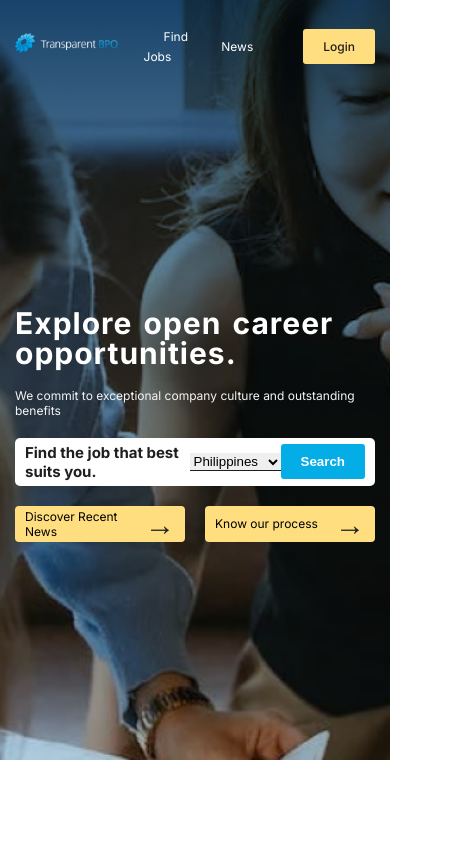
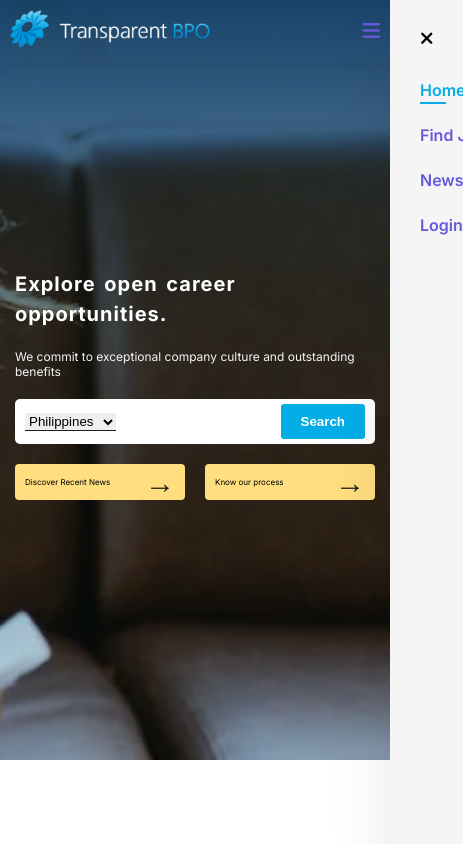
Before and after one commit to anikmondol/Job-Portal-JS, a plain HTML site: page index.html in a window 390 px wide. Shown: the top 844 px of the page, 463 px wide, since content can reach past the window. Drawn offline with nearby package versions, Linux system fonts and the light colour scheme.

Commit message:
Job-Portal all device  responsive done  desing done

```diff
--- a/css/index.css
+++ b/css/index.css
@@ -9,6 +9,7 @@
     --color-withe-1: #ffffff;
     --color-withe-2: #f5f5f5;
     --color-yellow: #FFDE7F;
+    --color-nav-text: rgb(102, 89, 221);
 }
 
 * {
@@ -39,7 +40,7 @@ ul {
 .container {
     max-width: 140rem;
     margin: 0 auto;
-    padding: 0rem 1.5rem;
+    padding: 0rem 1rem;
 }
 
 .section {
@@ -52,69 +53,92 @@ ul {
 
 /* header */
 
-.header {
-    background-image: url('../image/MainHero.png');
-    background-repeat: no-repeat;
-    background-position: center;
-    background-size: cover;
-    background-attachment: fixed;
+header {
+    background: url("../image/MainHero.png");
     height: 90vh;
     width: 100%;
+    background-position: top 25% right 0;
+    background-size: cover;
+    padding: 0px 8rem;
+    background-attachment: fixed;
 }
 
-.nav {
-    width: 100%;
-    height: 9rem;
-}
-
-.nav_container {
-    width: 100%;
-    height: 100%;
+#header {
     display: flex;
     align-items: center;
     justify-content: space-between;
+    padding: 0.5rem 7rem;
+    background-color: rgb(167, 160, 175);
+    z-index: 999;
+    position: fixed;
+    top: 0;
+    left: 0;
+    right: 0;
+    background-color: transparent;
+    color: var(--color-withe-1) !important;
+    box-shadow: 0 0.5rem 1.5rem rgba(0, 0, 0, 0.06);
 }
 
-.logo_img {
-    max-width: 80%;
+.logo {
+    width: 20rem;
 }
 
-.nav_list {
+#navbar {
     display: flex;
     align-items: center;
-    gap: 1rem;
-    list-style: none;
+    justify-content: center;
 }
 
-.nav_link {
-    text-decoration: none;
-    color: var(--color-withe-1);
-    padding: 1rem 3rem;
-    transition: 0.3s;
+#navbar li {
+    list-style: none;
+    padding: 0 2rem;
+    position: relative;
 }
 
-.nav_link:hover {
-    background-color: var(--color-primary);
-    padding: 1rem 3rem;
-    border-radius: 0.3rem;
-    color: var(--text-color);
+#navbar li a {
+    text-decoration: none;
+    font-size: 1.6rem;
+    font-weight: 600;
+    color: var(--color-dark-2);
+    transition: 0.3s ease;
 }
 
-.nav_btn {
-    padding: 1rem 3rem;
-    background-color: var(--color-yellow);
-    text-decoration: none;
-    color: var(--text-color);
-    font-weight: 500;
-    border-radius: 0.3rem;
-    margin-left: 2rem;
-    transition: 0.3s;
+#navbar li a:hover,
+#navbar li a.active {
+    color: var(--color-primary);
 }
 
-.nav_btn:hover {
+#navbar li a.active::after,
+#navbar li a:hover::after {
+    content: "";
+    width: 30%;
+    height: 0.2rem;
     background-color: var(--color-primary);
+    position: absolute;
+    bottom: -4px;
+    left: 2rem;
+}
+
+#mobile,
+#close {
+    display: none;
+}
+
+.sticky {
+    background-color: rgba(30, 30, 31, 0.8) !important;
+}
+
+
+/* hero */
+
+.header_container h4 {
+    padding-bottom: 1.5rem;
+}
+
+.header_container h1 {
     color: var(--color-withe-1);
 }
+
 
 
 /* header container */
@@ -518,6 +542,68 @@ footer {
 
     /* common style */
 
+    header {
+        padding: 0rem 1.5rem;
+    }
+
+    #header {
+        padding: 1rem 1rem;
+        box-shadow: 0 0.5rem 1.5rem rgba(0, 0, 0, 0.06);
+        color: var(--color-nav-text) !important;
+    }
+
+
+    #navbar {
+        display: flex;
+        align-items: flex-start;
+        flex-direction: column;
+        justify-content: flex-start;
+        position: fixed;
+        top: 0rem;
+        right: -30rem;
+        width: 30rem;
+        height: 100vh;
+        background-color: var(--color-withe-2);
+        box-shadow: 0 4rem 6rem rgba(0, 0, 0, 0.1);
+        padding: 8rem 0rem 0rem 1rem;
+        transition: 0.3s;
+    }
+
+    #navbar.active {
+        right: 0rem;
+    }
+
+    #navbar li {
+        margin-bottom: 2.5rem;
+    }
+
+    #mobile {
+        display: flex;
+        align-items: center;
+    }
+
+    #mobile i {
+        color: var(--color-dark-2);
+        font-size: 2rem;
+        padding-left: 2rem;
+    }
+
+    #close {
+        position: absolute;
+        top: 3rem;
+        left: 3rem;
+        color: var(--color-dark-1);
+        font-size: 1.8rem;
+    }
+
+    #close_icons {
+        display: none;
+    }
+
+    #close {
+        display: flex;
+    }
+
     .none {
         display: block;
     }
@@ -562,23 +648,11 @@ footer {
         font-size: 1.2rem;
     }
 
+    .header_wrapper {
+        margin-top: 18rem;
+    }
+
     /* nav */
-
-    #navbar {
-        display: flex;
-        align-items: flex-start;
-        flex-direction: column;
-        justify-content: flex-start;
-        position: fixed;
-        top: 0rem;
-        right: -30rem;
-        width: 30rem;
-        height: 100vh;
-        background-color: var(--color-withe-2);
-        box-shadow: 0 4rem 6rem rgba(0, 0, 0, 0.1);
-        padding: 8rem 0rem 0rem 1rem;
-        transition: 0.3s;
-    }
 
 
     .nav_link {
@@ -646,16 +720,7 @@ footer {
 
 }
 
-
-
-
-
-
-
-
-
-
-
+/* mobile device */
 
 @media only screen and (max-width: 767px) {
     /* common style */
@@ -664,4 +729,70 @@ footer {
         display: block;
     }
 
+    .sm_none {
+        display: none;
+    }
+
+    /* header */
+
+    .header_main_title {
+        font-size: 2rem;
+        line-height: 3rem;
+    }
+
+    .header_wrapper {
+        margin-top: 10rem;
+    }
+
+    .header_tag {
+        padding: 0rem 1rem;
+        font-size: 0.8rem;
+    }
+
+
+    /* footer */
+
+    .footer_container {
+        grid-template-columns: repeat(1, 1fr);
+        text-align: center;
+    }
+
+    .footer_element .footer_social {
+        align-items: center;
+        justify-content: center;
+    }
+
+    .footer_title::after {
+        content: '';
+        display: block;
+        width: 100%;
+        height: 0.3rem;
+        background-color: var(--color-yellow);
+        margin-top: 0.5rem;
+    }
+
+    /* featured job */
+
+    .section_header_title {
+        font-size: 1.5rem;
+    }
+
+    .section_cart_container {
+        grid-template-columns: repeat(1, 1fr);
+    }
+
+    /* join */
+
+    .team_title {
+        font-size: 1.8rem;
+        line-height: 2.5rem;
+    }
+
+    /* location */
+
+    .location_cart_container {
+        grid-template-columns: repeat(1, 1fr);
+    }
+
+
 }
--- a/index.html
+++ b/index.html
@@ -25,32 +25,34 @@
 
 <body>
 
-    <header class="header">
+    <header>
+        <!-- header start -->
 
-        <!-- navbar start -->
-
-        <nav class="nav">
-            <div class="container nav_container">
-                <a href="/" class="logo"><img src="image/transparent-bpo-logo.png" alt="" class="logo_img"></a>
-                <ul class="nav_list">
-                    <li class="nav_item"><a href="#" class="nav_link">Find Jobs</a></li>
-                    <li class="nav_item"><a href="#" class="nav_link">News</a></li>
-                    <li class="nav_item"><a href="#" class="nav_btn">Login</a></li>
+        <nav id="header">
+            <a href="#"><img src="image/transparent-bpo-logo.png" class="logo" alt=""></a>
+            <div class="nav_container">
+                <ul id="navbar">
+                    <li><a class="active" href="index.html">Home</a></li>
+                    <li><a href="login.html">Find Jobs</a></li>
+                    <li><a href="blog.html">News</a></li>
+                    <li><a href="login.html">Login</a></li>
+                    <a id="close"><i class="fa-solid fa-xmark"></i></a>
                 </ul>
+            </div>
+            <div id="mobile">
+                <i id="bar" class="fa-solid fa-bars"></i>
             </div>
         </nav>
 
-        <!-- navbar end -->
 
-        <!-- header container start -->
+          <!-- header container start -->
 
-        <div class="container">
             <div class="header_container ">
                 <div class="header_wrapper">
                     <h1 class="header_main_title">Explore open career opportunities.</h1>
                     <p class="header_p">We commit to exceptional company culture and outstanding benefits</p>
                     <div class="header_form">
-                        <h2 class="header_form_title">Find the job that best suits you.</h2>
+                        <h2 class="header_form_title sm_none">Find the job that best suits you.</h2>
                         <select value="country" class="header_select">
                             <option name="philippines" id="">Philippines</option>
                             <option name="bangladesh" id="">Bangladesh</option>
@@ -72,13 +74,15 @@
                     </div>
                 </div>
             </div>
-        </div>
+
 
         <!-- header container end -->
 
+        <!-- header end -->
     </header>
 
     <main>
+
 
         <!-- featured jobs start -->
 
@@ -317,8 +321,10 @@
     <footer>
         <div class="footer_container container">
             <div class="footer_element">
+               <div>
                 <img src="image/transparent-bpo-logo.png" alt="">
-                <h4 class="footer_title">Outsourcing Transformed</h4>
+               </div>
+                <h4 class="footer_title">Transformed</h4>
                 <ul>
                     <li>Customized solutions.</li>
                     <li>Passionate culture.</li>
--- a/js/index.js
+++ b/js/index.js
@@ -1,10 +1,6 @@
 const bar = document.querySelector("#bar");
-const nav = document.querySelector(".nav_list");
+const nav = document.querySelector("#navbar");
 const close = document.querySelector("#close");
-
-
-
-
 
 if (bar) {
     bar.addEventListener("click", e =>{
@@ -17,3 +13,27 @@ if (close) {
         nav.classList.remove("active");
     } )
 }
+
+
+
+ // Get the navbar element
+ const navbar = document.querySelector("#header");
+
+
+ // Get the offset position of the navbar
+ const sticky = navbar.offsetTop + 600;
+
+ // Add the sticky class to the navbar when you reach its scroll position
+ // Remove the sticky class when you leave the scroll position
+ function stickyNavbar() {
+    //  console.log(window.pageYOffset);
+     if (window.pageYOffset >= sticky) {
+         navbar.classList.add("sticky");
+     } else {
+         navbar.classList.remove("sticky");
+     }
+ }
+ // When the user scrolls the page, execute stickyNavbar
+ window.onscroll = function() {
+     stickyNavbar();
+ };
```
